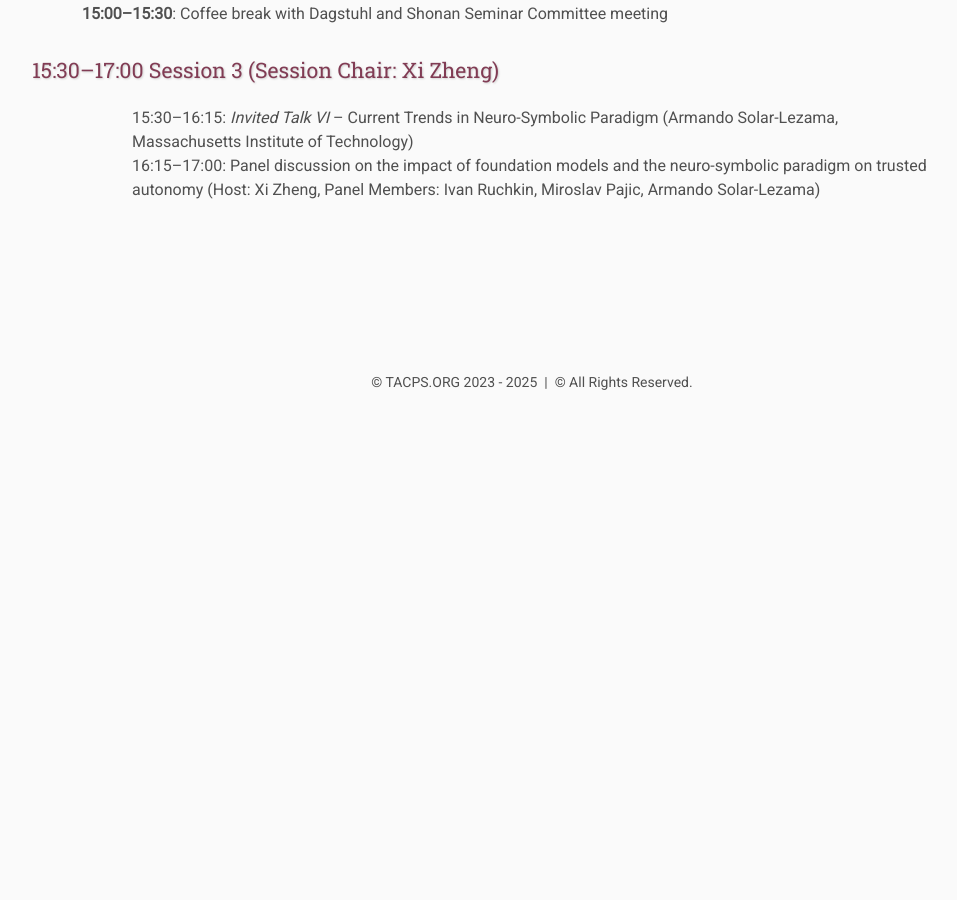
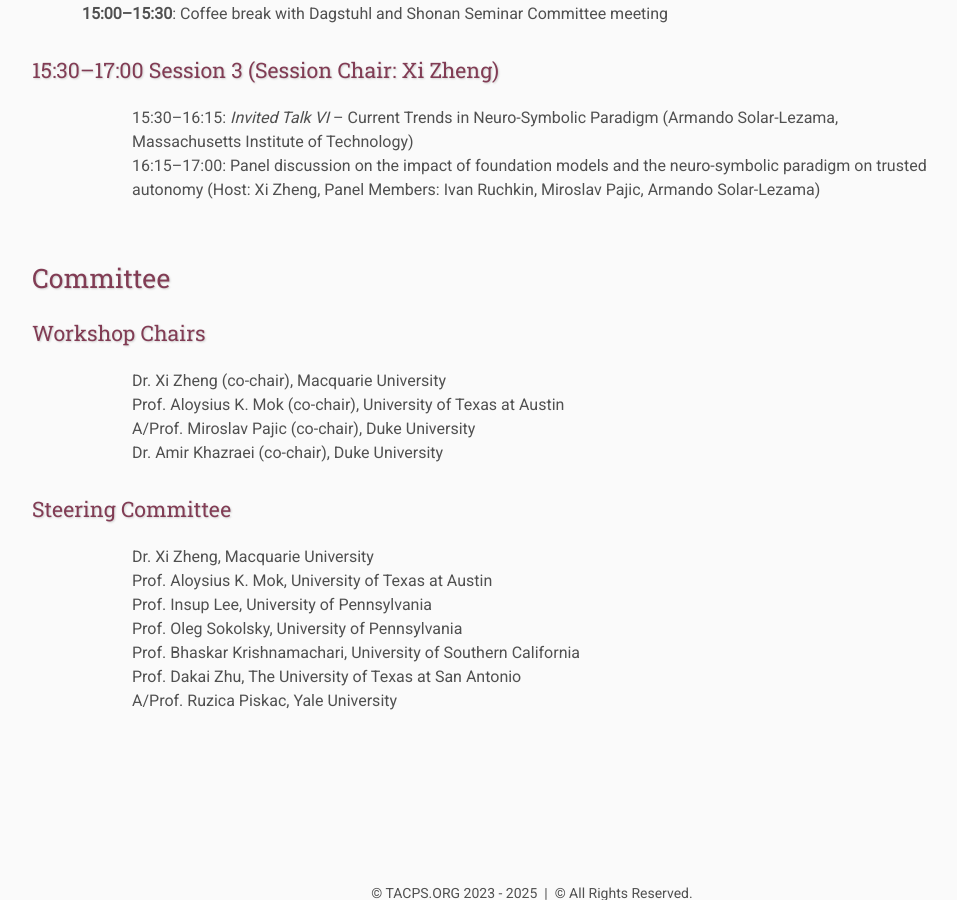
Before and after one commit to ITSEG-MQ/tacps, a Jekyll site: the page built from archive/2024-oct/index.html, in a window 1280 px wide and 900 px high, scrolled down 1641 px. Shown: the whole window, without its empty margins (108-1065 px from the left). Built offline with Jekyll 4.4.1, drawn with Linux system fonts in a browser that asks for light colours; before the commit the page ends 2095 px from its top, so only the background shows below that.

Commit message:
Update index.html

```diff
--- a/archive/2024-oct/index.html
+++ b/archive/2024-oct/index.html
@@ -77,3 +77,26 @@ nav: archive
     (Host: Xi Zheng, Panel Members: Ivan Ruchkin, Miroslav Pajic, Armando Solar-Lezama)
   </li>
 </ul>
+
+<hr>
+
+<h3>Committee</h3>
+
+<h4>Workshop Chairs</h4>
+<ul>
+  <li>Dr. Xi Zheng (co-chair), Macquarie University</li>
+  <li>Prof. Aloysius K. Mok (co-chair), University of Texas at Austin</li>
+  <li>A/Prof. Miroslav Pajic (co-chair), Duke University</li>
+  <li>Dr. Amir Khazraei (co-chair), Duke University</li>
+</ul>
+
+<h4>Steering Committee</h4>
+<ul>
+  <li>Dr. Xi Zheng, Macquarie University</li>
+  <li>Prof. Aloysius K. Mok, University of Texas at Austin</li>
+  <li>Prof. Insup Lee, University of Pennsylvania</li>
+  <li>Prof. Oleg Sokolsky, University of Pennsylvania</li>
+  <li>Prof. Bhaskar Krishnamachari, University of Southern California</li>
+  <li>Prof. Dakai Zhu, The University of Texas at San Antonio</li>
+  <li>A/Prof. Ruzica Piskac, Yale University</li>
+</ul>
```
